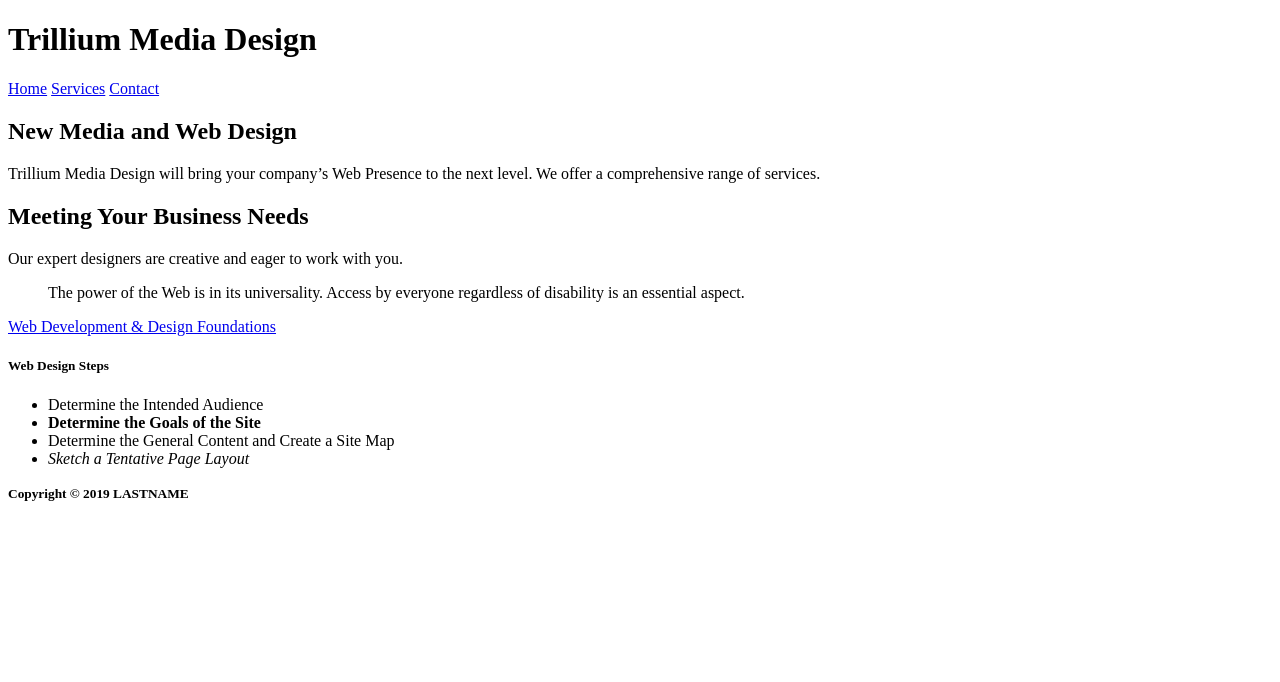
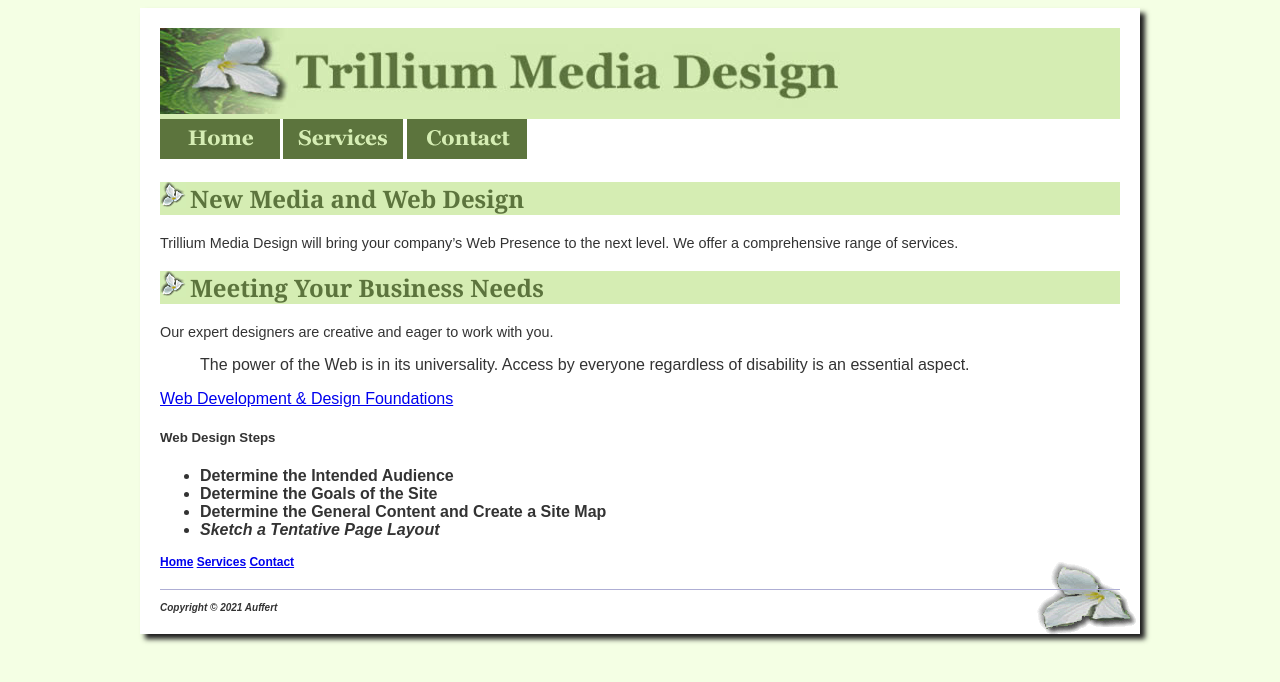
Before and after one commit to 44144-fa21/ch4inclassnotes-amberleaauffert, a plain HTML site: page index.html in a window 1280 px wide. Drawn offline with Linux system fonts and the light colour scheme.

Commit message:
Ch.4ClassNotes
added code

```diff
--- a/index.html
+++ b/index.html
@@ -1,19 +1,27 @@
 <!DOCTYPE html>
 <html lang="en">
 	<head>
-		<title>LASTNAME Chapter 4 InClass Notes</title>
+		<title>Auffert Chapter 4 InClass Notes</title>
 		<meta charset="utf-8">
+		<link rel="icon" href="favicon.ico" type="image/x-con">
+		<link rel="stylesheet" href="style.css">
 	</head>
     <body>
+			<div id="container">
         <!-- Structural Elements - header, nav, main, footer -->
         <header>
-            <h1>Trillium Media Design</h1>
+					<!-- Image Map Generated by http://www.image-map.net/ -->
+					<img src="trilliumbanner.jpg" usemap="#image-map">
+
+					<map name="image-map">
+						<area target="" alt="NWMSU" title="NWMSU" href="https://nwmissouri.edu" coords="1,1,122,80" shape="rect">
+					</map>
         </header>
         <nav>
             <!-- Anchor tags - specifies hyperlink reference to a file. Relative Links - link to pages on own site. -->
-            <a href="index.html">Home</a>
-            <a href="services.html">Services</a>
-            <a href="contact.html">Contact</a>
+            <a href="index.html"><img src="home.gif" alt="Home" width="120" height="40"></a>
+            <a href="services.html"><img src="services.gif" alt="Services" width="120" height="40"></a>
+            <a href="contact.html"><img src="contact.gif" alt="Contact" width="120" height="40"></a>
         </nav>
         <main>
             <h2>New Media and Web Design</h2>
@@ -37,9 +45,15 @@
             </ul>
 
         </main>
+				<nav>
+						<!-- Anchor tags - specifies hyperlink reference to a file. Relative Links - link to pages on own site. -->
+						<a href="index.html">Home</a>
+						<a href="services.html">Services</a>
+						<a href="contact.html">Contact</a>
+				</nav>
         <footer>
-            <small><strong>Copyright &copy; 2019 LASTNAME</strong></small>
+            <small><strong>Copyright &copy; 2021 Auffert</strong></small>
         </footer>
-
+			</div>
     </body>
 </html>
--- /dev/null
+++ b/style.css
@@ -0,0 +1,53 @@
+body{
+  background-color:#f4ffe4;
+  color: #333333;
+  font-family: Arial, Verdana, sans-serif;
+}
+
+header {
+  background-color: #d5edb3;
+  color: #5c743d:inherit;
+  font-family: Georgia, "Times New Roman", serif;
+}
+
+h2 {
+  background-color: #d5edb3;
+  color: #5c743d;
+  font-family: Georgia, "Times New Roman", serif;
+  background-image: url(trilliumbullet.gif);
+  background-repeat: no-repeat;
+  padding-left: 30px;
+}
+p{
+  font-size: .90em;
+}
+
+ul{
+  font-weight: bold
+}
+
+nav{
+  font-weight: bold;
+  font-size: .75em;
+}
+
+footer{
+  font-size: .75em;
+  font-style: italic;
+  border-top: thin solid #aeaed4;
+  padding-top: 10px;
+  margin-top: 20px;
+  }
+
+img{
+  border-style: none;
+}
+#container {background-color: #ffffff;
+  padding: 20px;
+width: 80%;
+margin: auto;
+box-shadow: 5px 5px 5px #1e1e1e;
+background: url(trilliumfoot.gif) no-repeat bottom right, #ffffff;
+min-width: 800px;
+max-width: 960px;
+}
```
Also changed, not shown: contact.html (+18 -7 lines), services.html (+18 -7 lines).
